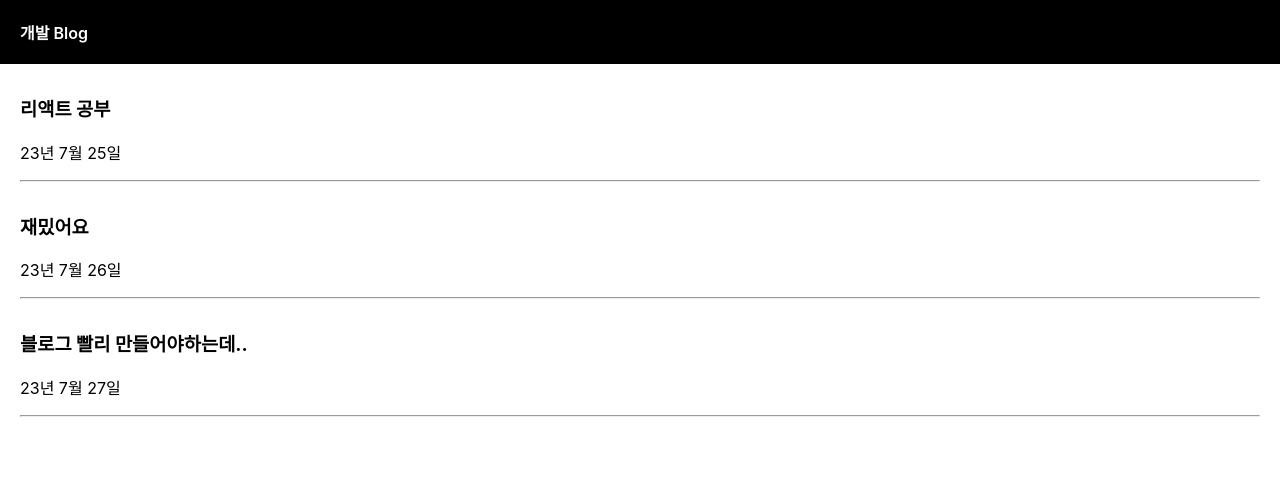
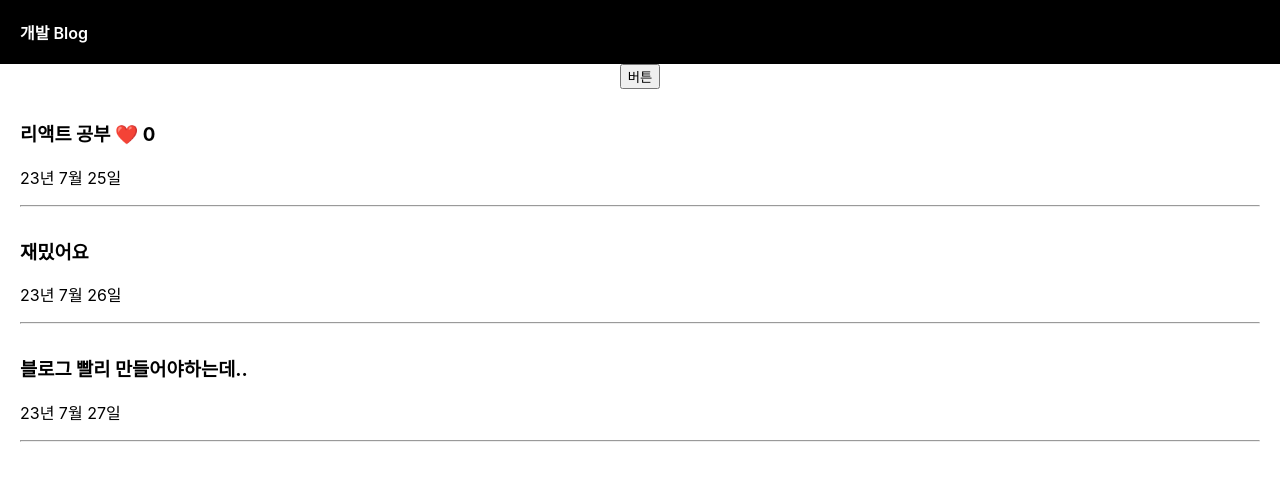
Before and after one commit to Jy0042/myblog, a React (Create React App) app: page / in a window 1280 px wide. Shown: the top 480 px of the page. Built offline with nearby package versions, Linux system fonts and the light colour scheme.

Commit message:
React useState 데이터 수정(deepcopy) 공부 및 ES6 신문법 공부

```diff
--- a/src/App.js
+++ b/src/App.js
@@ -4,15 +4,22 @@ import './App.css';
 function App() {
 
   let [글제목,글제목변경] = useState(['리액트 공부', '재밌어요', '블로그 빨리 만들어야하는데..']);
+  let [like, likeIncrease] = useState(0);
   let posts = '블로그 만들기 시작';
 
+  function changeTitle() {
+    var newArray = [...글제목];
+    newArray[0] = 'React Study';
+    글제목변경(newArray);
+  }
   return (
     <div className="App">
       <div className="black-nav">
         <div>개발 Blog</div>
       </div>
+      <button onClick={ changeTitle }>버튼</button>
       <div className="list">
-        <h3> { 글제목[0] } </h3>
+        <h3> { 글제목[0] } <span onClick={ () => { likeIncrease(like + 1) } }>❤️</span> { like } </h3>
         <p>23년 7월 25일</p>
         <hr />
       </div>
```
